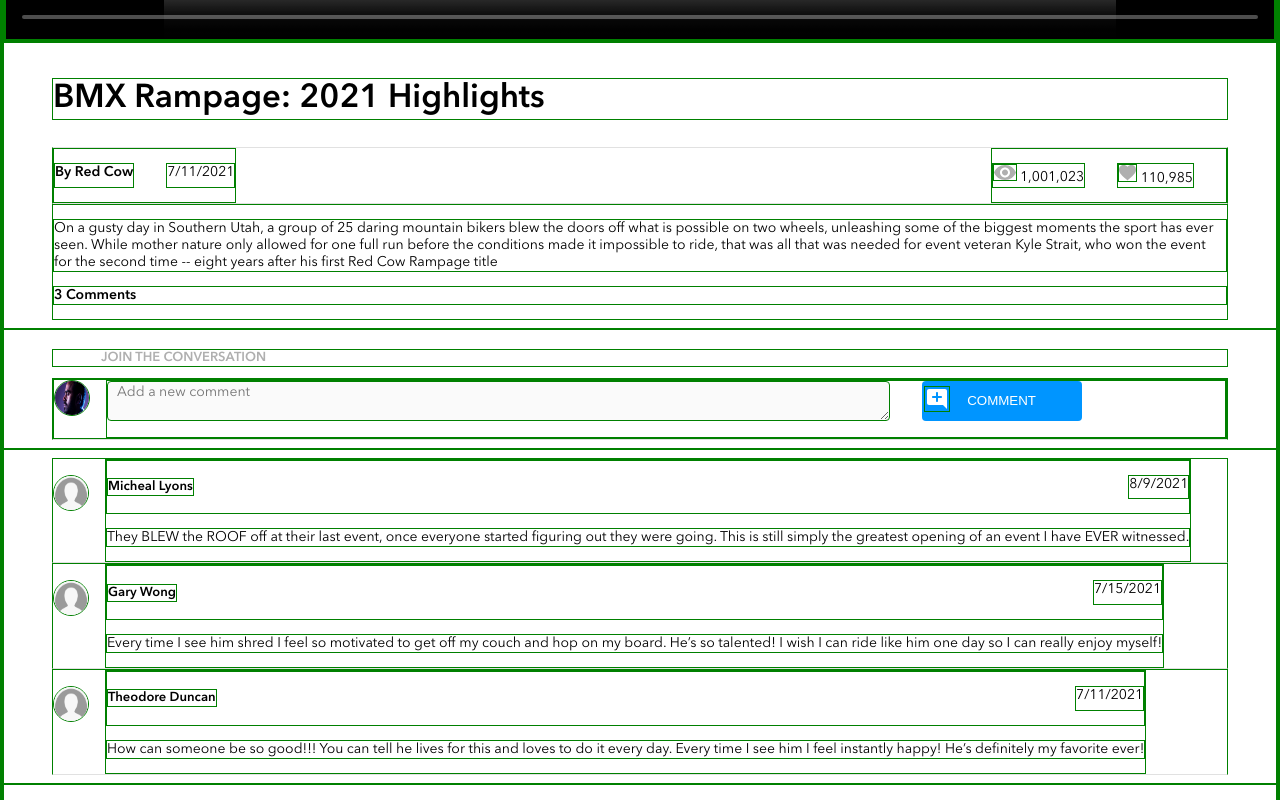
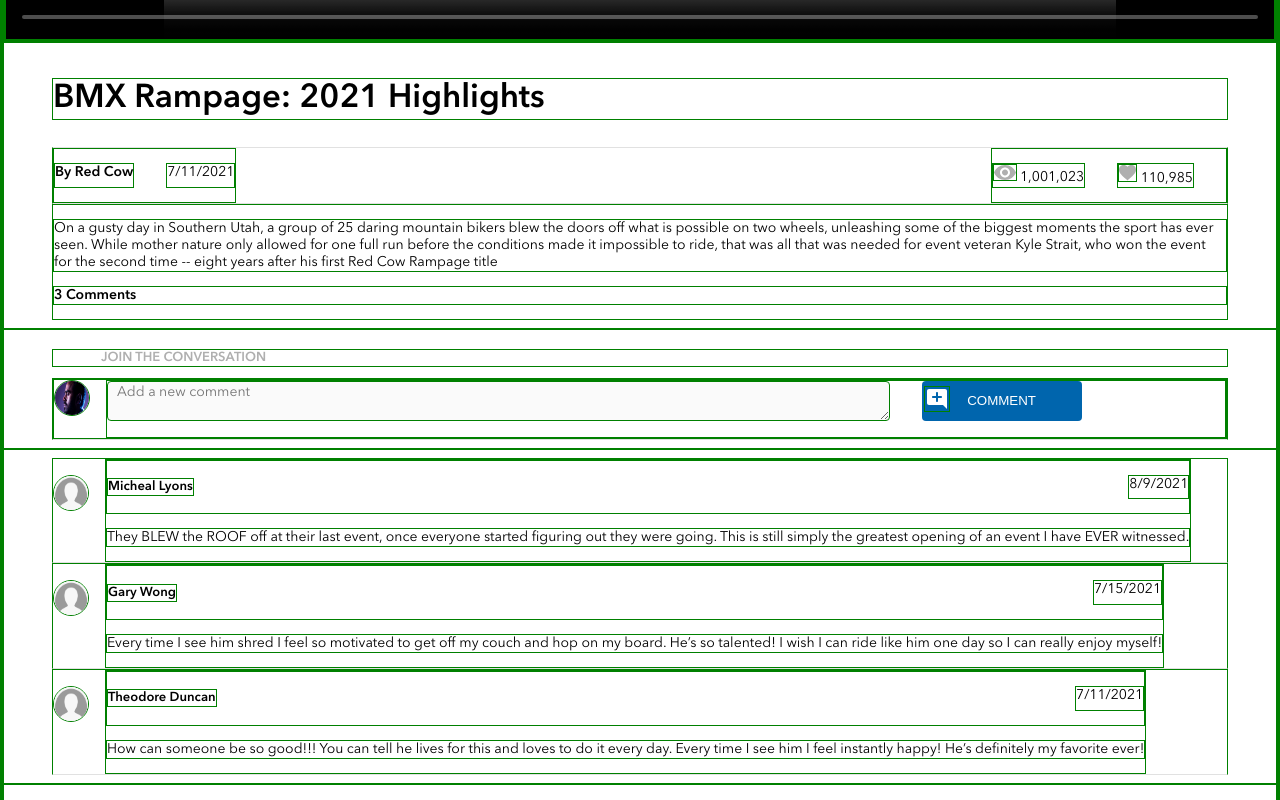
Before and after one commit to rm-jordan/brainflix, a React (Create React App) app: page / in a window 1280 px wide. In both pictures the pointer is over the button "COMMENT". Shown: the part 743-1543 px from the top of the page. Built offline with nearby package versions, Linux system fonts and the light colour scheme.

Commit message:
fixed button hover styles

```diff
--- a/src/components/CommentBox/CommentBox.scss
+++ b/src/components/CommentBox/CommentBox.scss
@@ -70,6 +70,10 @@
     color: #ffffff;
     position: relative;
     height: 40px;
+    &:hover {
+      color: #ffffff;
+      background-color: #0065ad;
+    }
     @include tablet {
       width: 10rem;
       margin-left: 2rem;
--- a/src/components/Header/Header.scss
+++ b/src/components/Header/Header.scss
@@ -74,6 +74,10 @@
     background-color: #0095ff;
     color: #ffffff;
     position: relative;
+    &:hover {
+      color: #ffffff;
+      background-color: #0065ad;
+    }
     @include tablet {
       max-width: 155px;
     }
```
